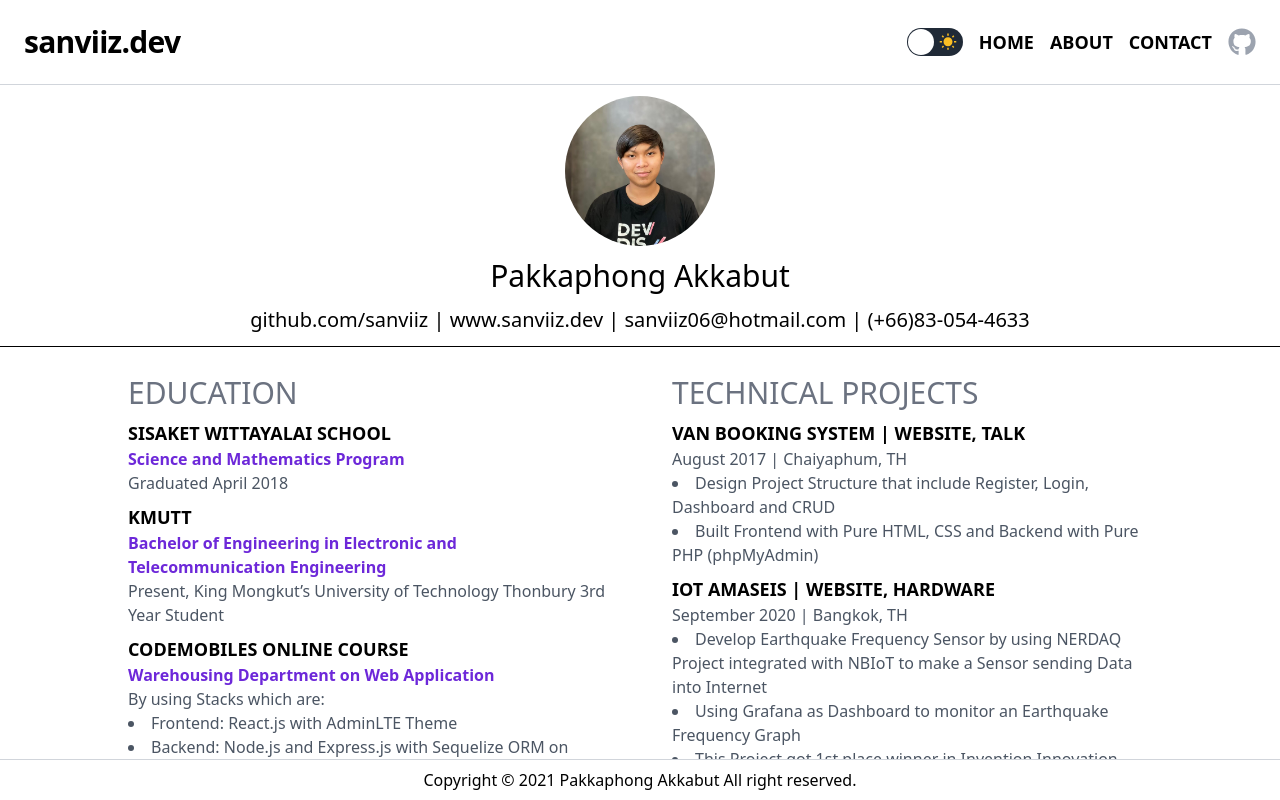
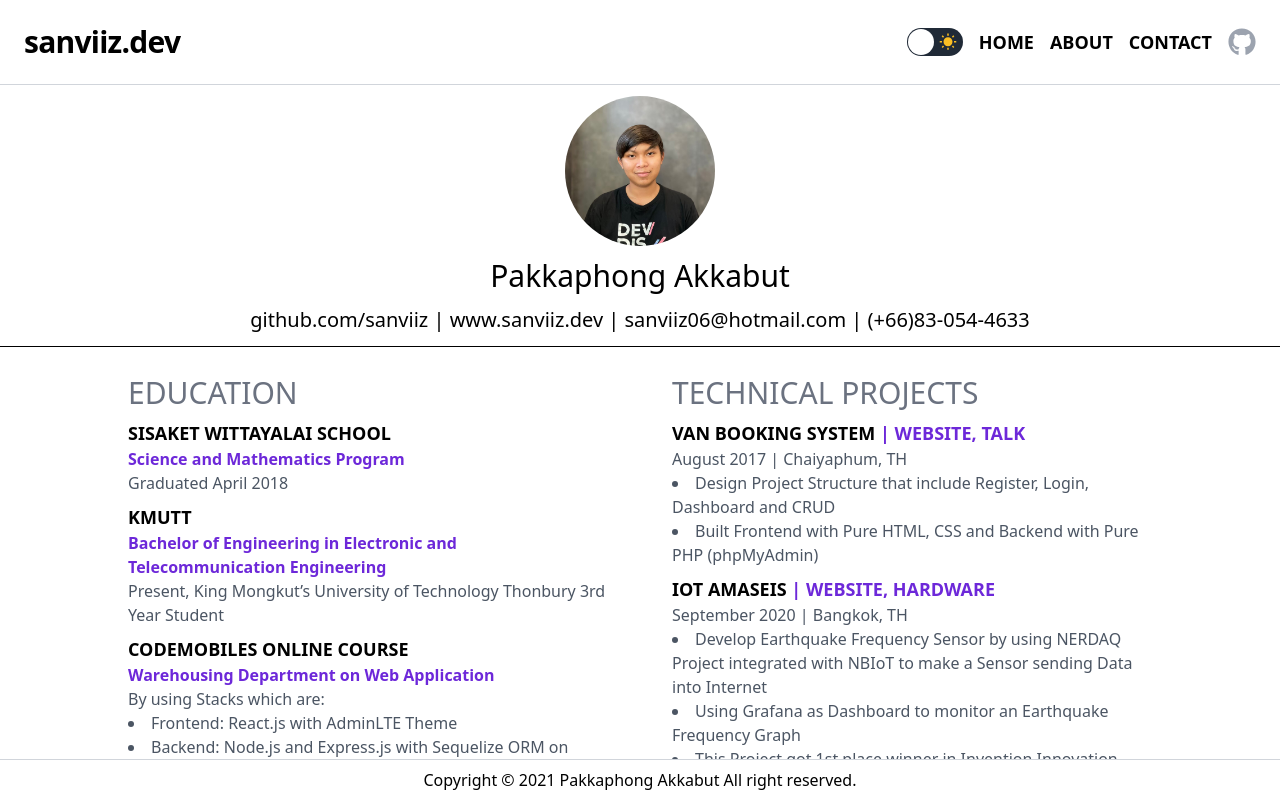
Before and after one commit to sanviiz/sanviiz.dev, a Next.js app: page /about in a window 1280 px wide. Shown: the top 800 px of the page. Built offline with nearby package versions, Linux system fonts and the light colour scheme.

Commit message:
Fix: project title color light mode

```diff
--- a/components/projects.js
+++ b/components/projects.js
@@ -3,7 +3,7 @@ export default function Projects(props) {
 
   return (
     <div className="my-2">
-      <h5 className="text-lg font-semibold dark:text-green-500 transition-all">
+      <h5 className="text-lg font-semibold text-purple-700 dark:text-green-500 transition-all">
         <span className="font-bold text-black dark:text-white transition-all">
           {project.TITLE}
         </span>
```
